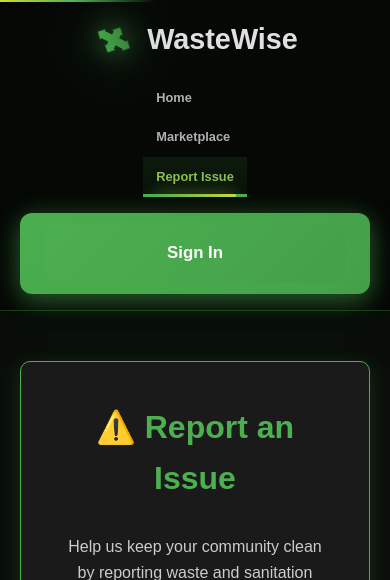
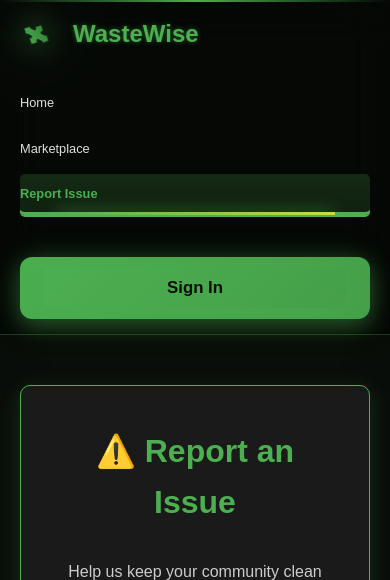
Before and after one commit to leuwenhoek/WasteWise, a Flask app: page /complain in a window 390 px wide. Shown: the top 580 px of the page. Run offline with Flask 3, Linux system fonts and the light colour scheme.

Commit message:
BUG FIXED

```diff
--- a/templates/complain.html
+++ b/templates/complain.html
@@ -138,6 +138,142 @@
             from {opacity: 1;}
             to {opacity: 0;}
         }
+        /* Navigation Bar - Optimized Flex Layout */
+.navbar {
+    background: rgba(5, 8, 5, 0.85);
+    backdrop-filter: blur(20px);
+    padding: 0;
+    position: sticky;
+    top: 0;
+    z-index: 1000;
+    border-bottom: 1px solid rgba(76, 175, 80, 0.3);
+    box-shadow: 0 8px 32px rgba(0, 0, 0, 0.7), 0 0 50px rgba(76, 175, 80, 0.1);
+}
+
+.nav-glow-line {
+    position: absolute;
+    top: 0;
+    left: 0;
+    width: 100%;
+    height: 2px;
+    background: linear-gradient(to right, transparent, #4caf50, transparent);
+    animation: glow-line-pulse 4s infinite ease-in-out;
+}
+
+.nav-container {
+    max-width: 1200px;
+    margin: 0 auto;
+    padding: 15px 20px;
+    display: flex;
+    justify-content: space-between;
+    align-items: center;
+    gap: 20px; /* Add gap between sections */
+}
+
+.logo {
+    display: flex;
+    align-items: center;
+    font-family: 'Orbitron', sans-serif;
+    font-size: 1.5rem;
+    font-weight: 700;
+    color: #4caf50;
+    text-shadow: 0 0 5px rgba(76, 175, 80, 0.5);
+    flex-shrink: 0; /* Prevents logo from shrinking */
+}
+
+.logo-svg {
+    width: 30px;
+    height: 30px;
+    margin-right: 8px;
+}
+
+/* Central Links Container */
+.nav-links-container {
+    display: flex;
+    gap: 15px; /* Spacing between links */
+    flex-grow: 1; /* Allows it to take up available space */
+    justify-content: center; /* Center the links */
+}
+
+.nav-link {
+    color: #e0e0e0;
+    text-decoration: none;
+    padding: 0.6rem 1rem;
+    border-radius: 5px;
+    transition: color 0.3s, background-color 0.3s, border-bottom 0.3s;
+    font-weight: 500;
+}
+
+.nav-link:hover, .nav-link.active {
+    color: #4caf50;
+    background-color: rgba(76, 175, 80, 0.1);
+    border-bottom: 2px solid #4caf50;
+}
+
+.nav-link.active {
+    font-weight: 700;
+}
+
+.nav-cta {
+    flex-shrink: 0; /* Prevents button area from shrinking */
+}
+
+/* Button Styling (Assuming this is already in style.css, ensure it's clean) */
+.btn {
+    padding: 10px 20px;
+    border-radius: 5px;
+    text-decoration: none;
+    font-weight: 600;
+    cursor: pointer;
+    transition: background-color 0.3s, transform 0.1s;
+    border: none;
+    display: inline-flex;
+    align-items: center;
+    justify-content: center;
+}
+
+.btn-primary {
+    background-color: #4caf50;
+    color: #0a0e0a;
+}
+
+.btn-primary:hover {
+    background-color: #66bb6a;
+    transform: translateY(-1px);
+}
+
+/* --- Responsive Adjustments --- */
+@media (max-width: 900px) {
+    /* Stack navigation items for better mobile view */
+    .nav-container {
+        flex-direction: column;
+        align-items: stretch;
+        padding: 15px 20px;
+    }
+
+    .nav-links-container {
+        flex-direction: column;
+        align-items: center;
+        width: 100%;
+        margin: 10px 0;
+        gap: 5px; /* Tighter gap for stacked links */
+    }
+
+    .nav-link {
+        width: 100%;
+        text-align: center;
+        padding: 10px 0;
+    }
+
+    .nav-cta {
+        width: 100%;
+        margin-top: 10px;
+    }
+
+    .btn {
+        width: 100%;
+    }
+}
     </style>
 </head>
 <body>
```
